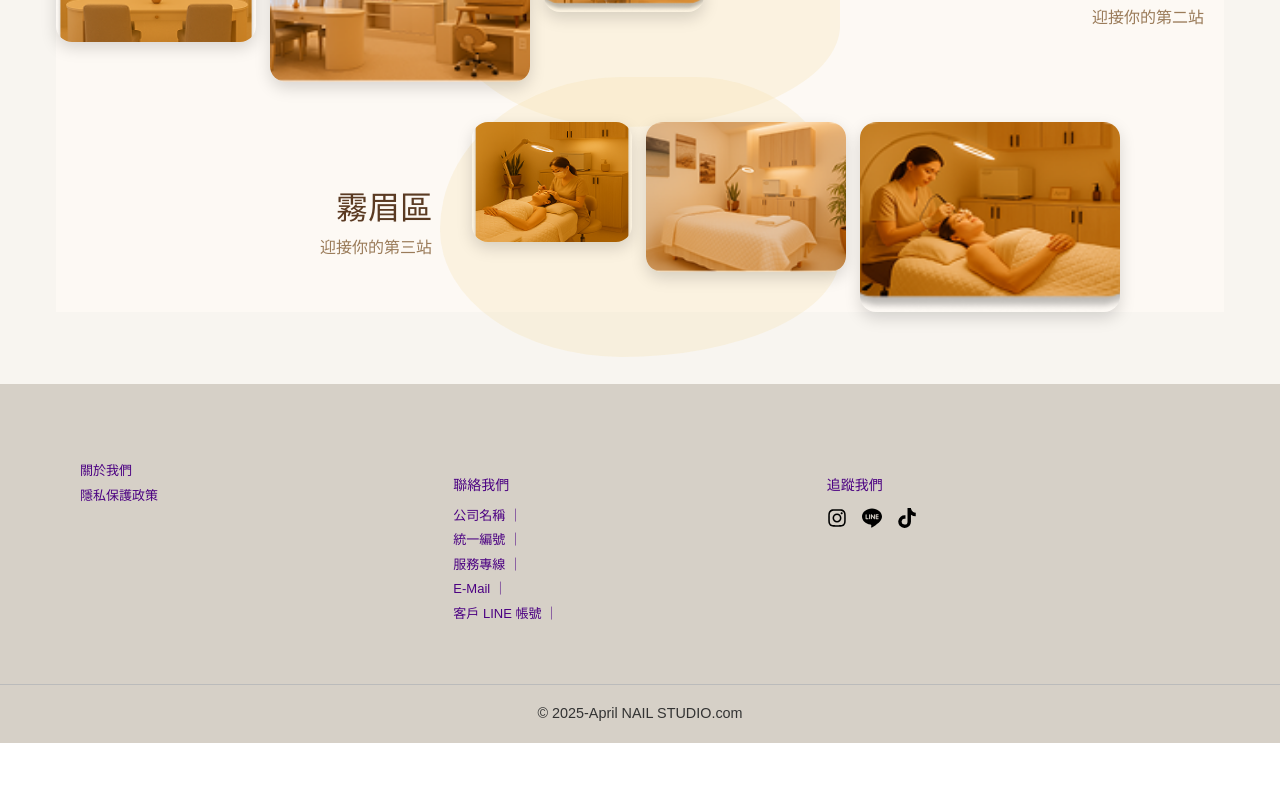
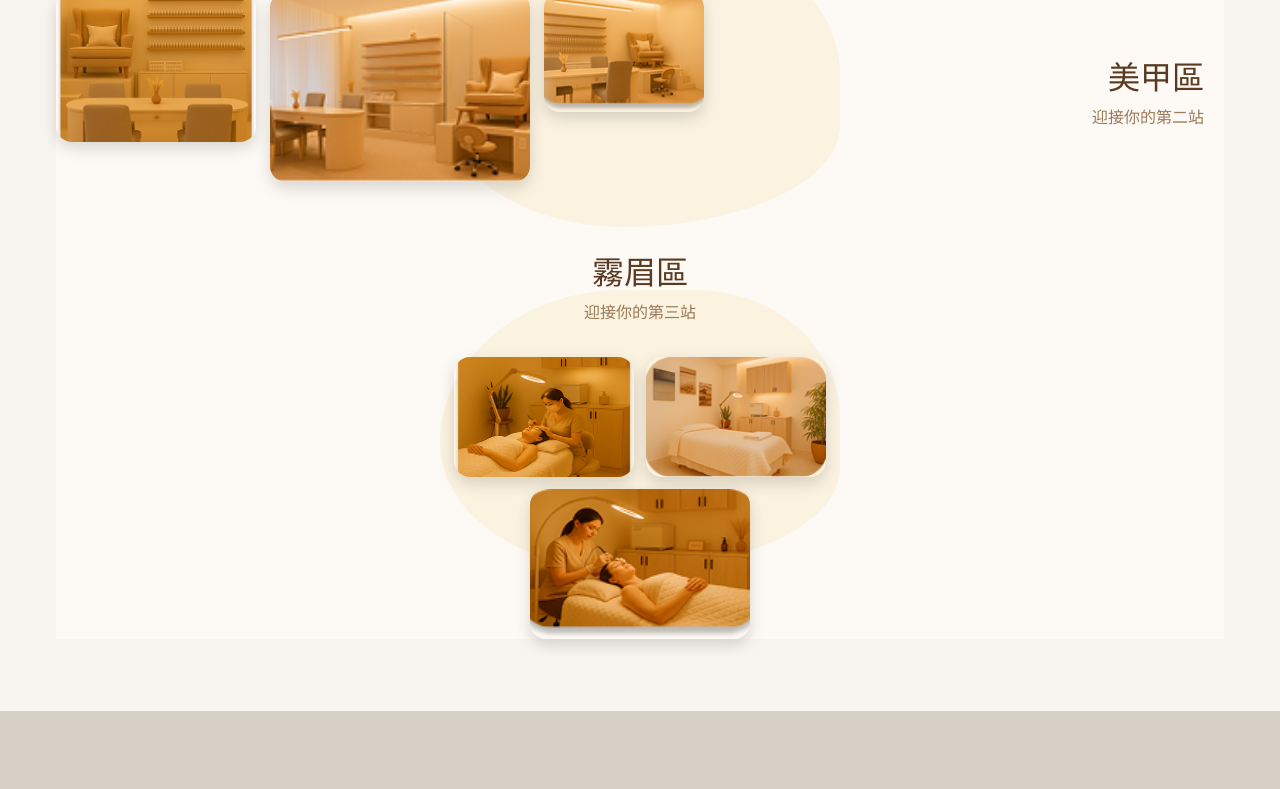
Before and after one commit to zoena5303/april-nail-project, a React (Vite) app: page /april-nail-project/storeenvironment in a window 1280 px wide. Shown: the part 1000-1789 px from the top of the page. Before the commit the page ends 1743 px from the top, so only its background shows below. Built offline with nearby package versions, Linux system fonts and the light colour scheme.

Commit message:
0911更動RWD

```diff
--- a/src/App.jsx
+++ b/src/App.jsx
@@ -5,6 +5,7 @@ import "./App.css";
 
 import Navbar from "./components/Navbar";
 import Footer from "./components/Footer";
+import BackToTop from "./components/BackToTop"; // ✅ 新增：返回頂端按鈕
 
 // Pages
 import Home from "./pages/Home";
@@ -52,6 +53,7 @@ function App() {
       </Routes>
 
       <Footer />
+      <BackToTop /> {/* ✅ 固定放在最外層，確保所有頁面都能使用 */}
     </BrowserRouter>
   );
 }
--- /dev/null
+++ b/src/components/BackToTop.jsx
@@ -0,0 +1,36 @@
+// src/components/BackToTop.jsx
+import React, { useState, useEffect } from "react";
+import { FaArrowUp } from "react-icons/fa";
+import "../scss/BackToTopstyle.scss"; // 確認這個檔案存在
+
+const BackToTop = () => {
+  const [visible, setVisible] = useState(false);
+
+  useEffect(() => {
+    const toggleVisibility = () => {
+      setVisible(window.scrollY > 300); // 滾動超過 300px 顯示
+    };
+    window.addEventListener("scroll", toggleVisibility);
+    return () => window.removeEventListener("scroll", toggleVisibility);
+  }, []);
+
+  const scrollToTop = () => {
+    window.scrollTo({
+      top: 0,
+      behavior: "smooth", // 平滑滾動
+    });
+  };
+
+  return (
+    <button
+      className={`back-to-top ${visible ? "show" : ""}`}
+      onClick={scrollToTop}
+      aria-label="返回頂端"
+    >
+      {/* ✅ 強制指定白色 + 大小，避免被 SCSS 蓋掉 */}
+      <FaArrowUp color="#fff" size={28} />
+    </button>
+  );
+};
+
+export default BackToTop;
--- /dev/null
+++ b/src/scss/BackToTopstyle.scss
@@ -0,0 +1,53 @@
+.back-to-top {
+  position: fixed;
+  bottom: 40px;
+  right: 40px;
+  width: 55px;   /* 稍微放大，讓箭頭更清楚 */
+  height: 55px;
+  border-radius: 50%;
+  border: none;
+  background-color: #9c5a05; // 品牌色
+  display: flex;
+  align-items: center;
+  justify-content: center;
+  cursor: pointer;
+  box-shadow: 0 4px 12px rgba(0, 0, 0, 0.25);
+
+  /* 預設隱藏 */
+  opacity: 0;
+  visibility: hidden;
+  transform: translateY(20px);
+  transition: opacity 0.4s ease, transform 0.4s ease, visibility 0.4s;
+
+  /* Hover 效果 */
+  &:hover {
+    background-color: #7a4604; // hover 深色
+    transform: translateY(-3px) scale(1.1); // 浮起效果
+  }
+
+  /* 顯示時 */
+  &.show {
+    opacity: 1;
+    visibility: visible;
+    transform: translateY(0);
+  }
+
+  /* Icon 樣式保險控制 */
+  svg {
+    fill: #fff;     // 強制白色
+    width: 26px;    // 箭頭寬度
+    height: 26px;   // 箭頭高度
+    pointer-events: none; // 避免 icon 阻擋點擊
+  }
+
+  /* 手機版 (螢幕 <=768px) 縮小一點 */
+  @media (max-width: 768px) {
+    width: 45px;
+    height: 45px;
+
+    svg {
+      width: 20px;
+      height: 20px;
+    }
+  }
+}
--- a/src/scss/StoreEnvironmentstyle.scss
+++ b/src/scss/StoreEnvironmentstyle.scss
@@ -7,7 +7,8 @@
     width: 100vw;
     height: 60vh;
     margin-left: calc(-50vw + 50%);
-    margin-top: -40px;
+    margin-top: 0; /* 🔥 移除負值，避免被 Navbar 壓住 */
+    padding-top: 60px; /* 🔥 加入上方留白，視覺更舒適 */
     overflow: hidden;
 
     img {
@@ -29,8 +30,8 @@
     &::before {
       content: "";
       position: absolute;
-      width: 400px;   /* 縮小版 */
-      height: 280px;  /* 縮小版 */
+      width: 400px;
+      height: 280px;
       background: #f3e0b1;
       border-radius: 50% 40% 60% 50% / 60% 50% 40% 50%;
       top: 50%;
@@ -89,34 +90,55 @@
   }
 
   /* ===== 特殊對齊 ===== */
-  /* 接待櫃檯 → 文字靠右 */
   .env-block.reception .env-text {
     text-align: right;
     padding-right: 40px;
   }
 
-  /* 美甲區 → 文字靠右，但往左移 */
   .env-block.nail {
-    flex-direction: row; /* 圖片在左，文字在右 */
-
+    flex-direction: row;
     .env-text {
       text-align: right;
-      padding-right: 20px; /* 原本 40px → 改小，避免太貼邊 */
-      margin-left: 40px;   /* 🔥 往左移一些 */
+      padding-right: 20px;
+      margin-left: 40px;
     }
   }
 
-  /* 霧眉區 → 文字靠右 */
-  .env-block.brow .env-text {
-    text-align: right;
-    padding-right: 40px;
+  .env-block.brow {
+    flex-direction: column; /* 🔥 改直向排列 */
+    align-items: center;
+    text-align: center;
+
+    .env-text {
+      margin-bottom: 16px;
+    }
+
+    .env-images {
+      display: grid; /* 🔥 改用 grid 排版 */
+      grid-template-columns: repeat(2, 1fr);
+      gap: 12px;
+      justify-items: center;
+
+      .img-box {
+        width: 100%;
+        max-width: 180px;
+        height: 120px;
+      }
+
+      /* 🔥 最後一張置中 */
+      .img-box:last-child {
+        grid-column: 1 / span 2;
+        max-width: 220px;
+        height: 150px;
+      }
+    }
   }
 
   /* ===== RWD 手機版 ===== */
   @media (max-width: 768px) {
     .banner {
       height: 40vh;
-      margin-top: -20px;
+      padding-top: 50px; /* 🔥 手機版保留更多上方間距 */
     }
 
     .env-block {
@@ -133,7 +155,7 @@
         margin-bottom: 8px;
         text-align: center !important;
         padding: 0;
-        margin-left: 0; /* 🔥 手機版移除左邊距，統一置中 */
+        margin-left: 0;
       }
 
       .env-images {
```
